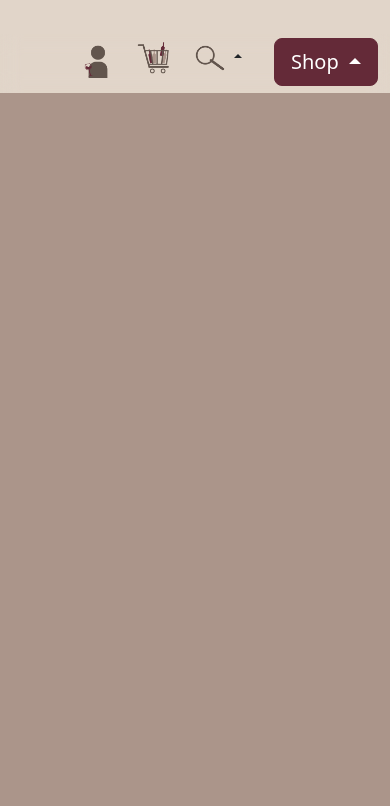
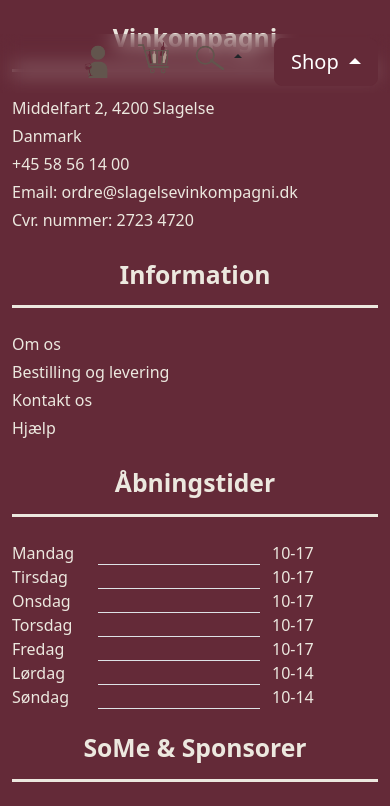
Before and after one commit to JonatanEmil/mul23e4semeks, a PHP site: page /produkt.php in a window 390 px wide. Shown: the part 751-1557 px from the top of the page. Before the commit the page ends 844 px from the top, so only its background shows below. Run offline with PHP 8.4, Linux system fonts and the light colour scheme; data that the repository does not hold is empty; style sheets or scripts are compiled from the project's sources; some libraries are stand-ins or nearby versions; grey boxes are pictures that could not be loaded.

Commit message:
Har fået lavet lidt på footer, dette er kun for mobil/tablet størrelse indtil videre. Der skal finjusteres og der mangler helt sikkert stadig nogle ting til det osv.

```diff
--- a/footer.php
+++ b/footer.php
@@ -1 +1,88 @@
 <?php
+?>
+
+<footer class="footer-downer bg-wine bottom-100 text-champagne">
+    <div class="container">
+        <div class="row">
+            <div class="col-12 mt-4">
+                <p class="h2 mb-4 fw-bolder text-center border-bottom border-3 border-champagne pb-3">Vinkompagni</p>
+                <p class="mb-1">Middelfart 2, 4200 Slagelse</p>
+                <p class="mb-1">Danmark</p>
+                <p class="mb-1">+45 58 56 14 00</p>
+                <p class="mb-1">Email: ordre@slagelsevinkompagni.dk</p>
+                <p class="mb-1">Cvr. nummer: 2723 4720</p>
+            </div>
+            <div class="col-12 mt-4">
+                <p class="h2 mb-4 fw-bolder text-center border-bottom border-3 border-champagne pb-3">Information</p>
+                <p class="mb-1">Om os</p>
+                <p class="mb-1">Bestilling og levering</p>
+                <p class="mb-1">Kontakt os</p>
+                <p class="mb-1">Hjælp</p>
+            </div>
+            <div class="col-12 mt-4">
+                <p class="h2 mb-4 fw-bolder text-center border-bottom border-3 border-champagne pb-3">Åbningstider</p>
+                <div class="row">
+                    <div class="col-3">
+                        Mandag
+                    </div>
+                    <div class="col-5 border-bottom"></div>
+                    <div class="col-3">
+                        <p class="m-0">10-17</p>
+                    </div>
+                    <div class="col-1"></div>
+                    <div class="col-3">
+                        Tirsdag
+                    </div>
+                    <div class="col-5 border-bottom"></div>
+                    <div class="col-3">
+                        <p class="m-0">10-17</p>
+                    </div>
+                    <div class="col-1"></div>
+                    <div class="col-3">
+                        Onsdag
+                    </div>
+                    <div class="col-5 border-bottom"></div>
+                    <div class="col-3">
+                        <p class="m-0">10-17</p>
+                    </div>
+                    <div class="col-1"></div>
+                    <div class="col-3">
+                        Torsdag
+                    </div>
+                    <div class="col-5 border-bottom"></div>
+                    <div class="col-3">
+                        <p class="m-0">10-17</p>
+                    </div>
+                    <div class="col-1"></div>
+                    <div class="col-3">
+                        Fredag
+                    </div>
+                    <div class="col-5 border-bottom"></div>
+                    <div class="col-3">
+                        <p class="m-0">10-17</p>
+                    </div>
+                    <div class="col-1"></div>
+                    <div class="col-3">
+                        Lørdag
+                    </div>
+                    <div class="col-5 border-bottom"></div>
+                    <div class="col-3">
+                        <p class="m-0">10-14</p>
+                    </div>
+                    <div class="col-1"></div>
+                    <div class="col-3">
+                        Søndag
+                    </div>
+                    <div class="col-5 border-bottom"></div>
+                    <div class="col-3">
+                        <p class="m-0">10-14</p>
+                    </div>
+                    <div class="col-1"></div>
+                </div>
+            </div>
+            <div class="col-12 mt-4">
+                <p class="h2 mb-4 fw-bolder text-center border-bottom border-3 border-champagne pb-3">SoMe & Sponsorer</p>
+            </div>
+        </div>
+    </div>
+</footer>
```
